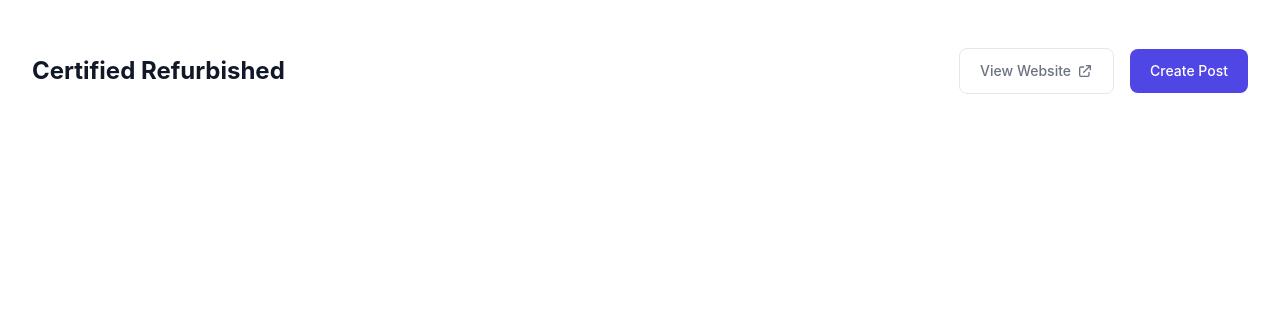
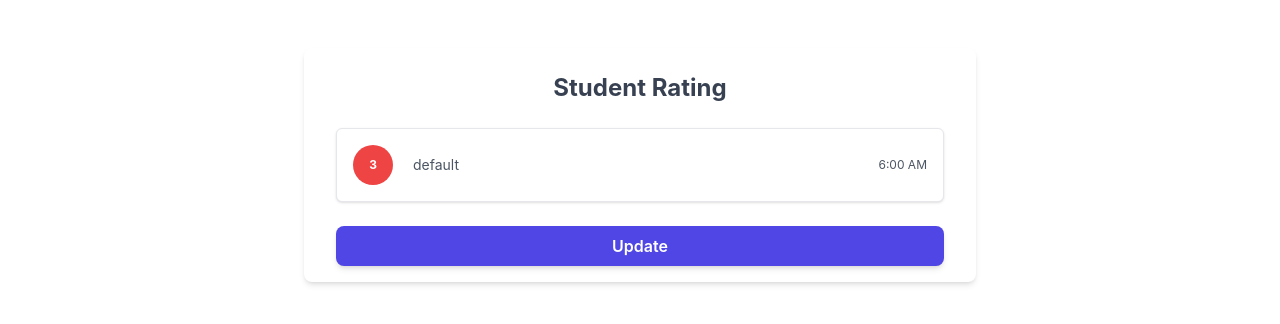
Before and after one commit to hermy1/rating-app, a React (Create React App) app: page / in a window 1280 px wide. Shown: the top 324 px of the page. Built offline with nearby package versions, Linux system fonts and the light colour scheme.

Commit message:
setup components, conditions, state etc

```diff
--- a/src/App.js
+++ b/src/App.js
@@ -1,47 +1,25 @@
-
-export default function Example() {
+import FeedbackOne from "./components/FeedbackOne";
+import Header from "./components/header";
+function App() {
   return (
-    <header>
-      <div class="max-w-screen-xl px-4 py-8 mx-auto sm:py-12 sm:px-6 lg:px-8">
-        <div class="sm:justify-between sm:items-center sm:flex">
-          <div class="text-center sm:text-left">
-            <h3 class="text-2xl font-bold text-gray-900 ">
-              Certified Refurbished
-            </h3>
-          </div>
-
-          <div class="flex flex-col gap-4 mt-4 sm:flex-row sm:mt-0 sm:items-center">
-            <button
-              class="inline-flex items-center justify-center px-5 py-3 text-gray-500 transition border border-gray-200 rounded-lg hover:text-gray-700 hover:bg-gray-50 focus:outline-none focus:ring"
-              type="button"
-            >
-              <span class="text-sm font-medium"> View Website </span>
-
-              <svg
-                xmlns="http://www.w3.org/2000/svg"
-                class="w-4 h-4 ml-1.5"
-                fill="none"
-                viewBox="0 0 24 24"
-                stroke="currentColor"
-                stroke-width="2"
-              >
-                <path
-                  stroke-linecap="round"
-                  stroke-linejoin="round"
-                  d="M10 6H6a2 2 0 00-2 2v10a2 2 0 002 2h10a2 2 0 002-2v-4M14 4h6m0 0v6m0-6L10 14"
-                />
-              </svg>
-            </button>
-
-            <button
-              class="block px-5 py-3 text-sm font-medium text-white transition bg-indigo-600 rounded-lg hover:bg-indigo-700 focus:outline-none focus:ring"
-              type="button"
-            >
-              Create Post
-            </button>
+    <div className="max-w-screen-xl px-4 py-8 mx-auto sm:py-12 sm:px-6 lg:px-8">
+      <div className="max-w-2xl px-8 py-4 mx-auto bg-white rounded-lg shadow-md dark:bg-gray-800">
+        <div className="flex items-center justify-between"></div>
+        <div className="mt-2">
+          {/* <span className=" text-2xl font-bold text-gray-700 dark:text-white hover:text-gray-600 dark:hover:text-gray-200">
+            Student Rating
+          </span> */}
+          <div className="card dark:text-white">
+            {/* {comments.map((comment, index) => (
+              <li key={comment.id}>{comment.text}</li>
+            ))} */}
+            <Header text={'Student Rating'}/>
+            <FeedbackOne />
           </div>
         </div>
       </div>
-    </header>
+    </div>
   );
 }
+
+export default App;
--- /dev/null
+++ b/src/components/FeedbackOne.js
@@ -0,0 +1,57 @@
+import { useState } from "react";
+
+function FeedbackOne() {
+  const [rate, setRate] = useState(3);
+  const [comment, setComment] = useState("default");
+
+  const com = ['This is great','It doesnt work','Thanks so much']
+
+  const changeFields = () => {
+    setRate((prev) => {
+      return prev + 1;
+    });
+    setComment(com[Math.floor((Math.random()*com.length))])
+  };
+  return (
+    <div>
+      <ul className="flex flex-col mt-4 mb-4">
+        <li className="border-gray-400 flex flex-row mb-2 mt-2">
+          <div className="shadow border select-none cursor-pointer bg-white dark:bg-blue-900 rounded-md flex flex-1 items-center p-4">
+            <div className="flex flex-col w-10 h-10 justify-center items-center mr-4">
+              <span className="block relative">
+                <span className="flex-grow text-right">
+                  <button
+                    type="button"
+                    className="w-10 h-10 text-xs  rounded-full text-white bg-red-500"
+                  >
+                    <span className="p-1 font-bold">{rate}</span>
+                  </button>
+                </span>
+              </span>
+            </div>
+            <div className="flex-1 pl-1 md:mr-16">
+              <div className="text-gray-600 dark:text-gray-200 text-sm">
+                {/* This is my example comment after the rating */}
+                {comment}
+              </div>
+            </div>
+            <div className="text-gray-600 dark:text-gray-200 text-xs">
+              6:00 AM
+            </div>
+          </div>
+        </li>
+      </ul>
+      <div>
+        <button
+          type="button"
+          className="py-2 px-4  bg-indigo-600 hover:bg-indigo-700 focus:ring-indigo-500 focus:ring-offset-indigo-200 text-white w-full transition ease-in duration-200 text-center text-base font-semibold shadow-md focus:outline-none focus:ring-2 focus:ring-offset-2  rounded-lg "
+          onClick={changeFields}
+        >
+          Update
+        </button>
+      </div>
+    </div>
+  );
+}
+
+export default FeedbackOne;
--- /dev/null
+++ b/src/components/header.js
@@ -0,0 +1,24 @@
+import React from "react";
+import PropTypes from "prop-types";
+
+function Header({ text }) {
+  return (
+    <header>
+      <div>
+        <h1 className="text-center text-2xl font-bold text-gray-700 dark:text-white">
+          {text}
+        </h1>
+      </div>
+    </header>
+  );
+}
+
+//setting default props
+Header.defaultProps = {
+  text: "Student Rating",
+};
+Header.propTypes = {
+  text: PropTypes.string,
+};
+
+export default Header;
```
Also changed, not shown: src/Snippets/refurbised.md (added, +47 -0 lines).
